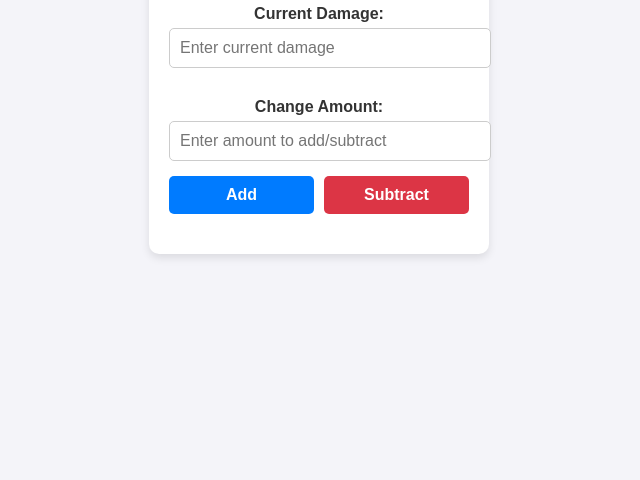
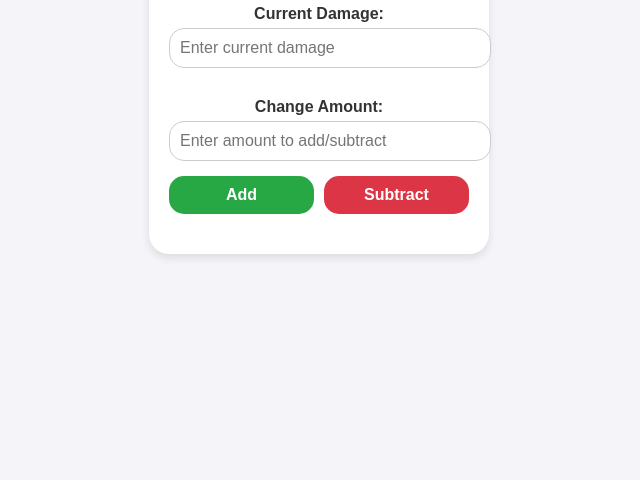
Before and after one commit to trisdenc/calc, a plain HTML site: page index.html in a window 1280 px wide. Shown: the part 320-800 px from the top of the page, without its empty margins (321-961 px from the left). Drawn offline with Linux system fonts and the light colour scheme.

Commit message:
Update index.html
CSS

```diff
--- a/index.html
+++ b/index.html
@@ -25,7 +25,7 @@
       background: #fff;
       box-shadow: 0 4px 8px rgba(0, 0, 0, 0.1);
       padding: 20px;
-      border-radius: 10px;
+      border-radius: 20px; /* Rounded box */
       width: 300px;
       text-align: center;
     }
@@ -40,7 +40,7 @@
       margin-top: 5px;
       margin-bottom: 15px;
       border: 1px solid #ccc;
-      border-radius: 5px;
+      border-radius: 15px; /* Rounded inputs */
       font-size: 16px;
     }
     .buttons {
@@ -54,17 +54,28 @@
       font-size: 16px;
       font-weight: bold;
       color: #fff;
-      background-color: #007bff;
       border: none;
-      border-radius: 5px;
+      border-radius: 15px; /* Rounded buttons */
       cursor: pointer;
       transition: background-color 0.3s;
     }
-    button:hover {
-      background-color: #0056b3;
+    button.add {
+      background-color: #28a745; /* Green */
     }
-    button:active {
-      background-color: #004085;
+    button.add:hover {
+      background-color: #218838;
+    }
+    button.add:active {
+      background-color: #1e7e34;
+    }
+    button.subtract {
+      background-color: #dc3545; /* Red */
+    }
+    button.subtract:hover {
+      background-color: #c82333;
+    }
+    button.subtract:active {
+      background-color: #bd2130;
     }
     #result {
       font-size: 18px;
@@ -84,8 +95,8 @@
     <input type="number" id="changeAmount" placeholder="Enter amount to add/subtract">
 
     <div class="buttons">
-      <button onclick="updateDamage('add')">Add</button>
-      <button onclick="updateDamage('subtract')" style="background-color: #dc3545;">Subtract</button>
+      <button class="add" onclick="updateDamage('add')">Add</button>
+      <button class="subtract" onclick="updateDamage('subtract')">Subtract</button>
     </div>
 
     <div id="result"></div>
```
